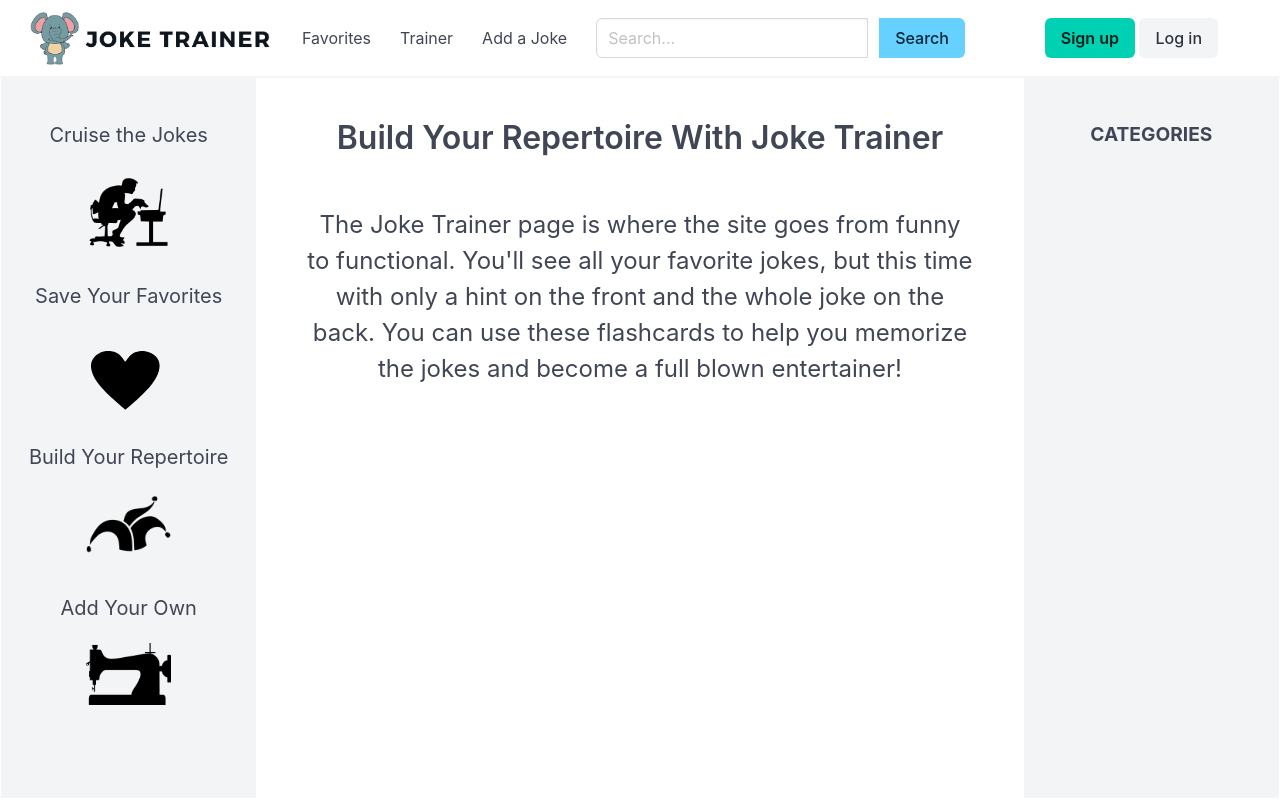
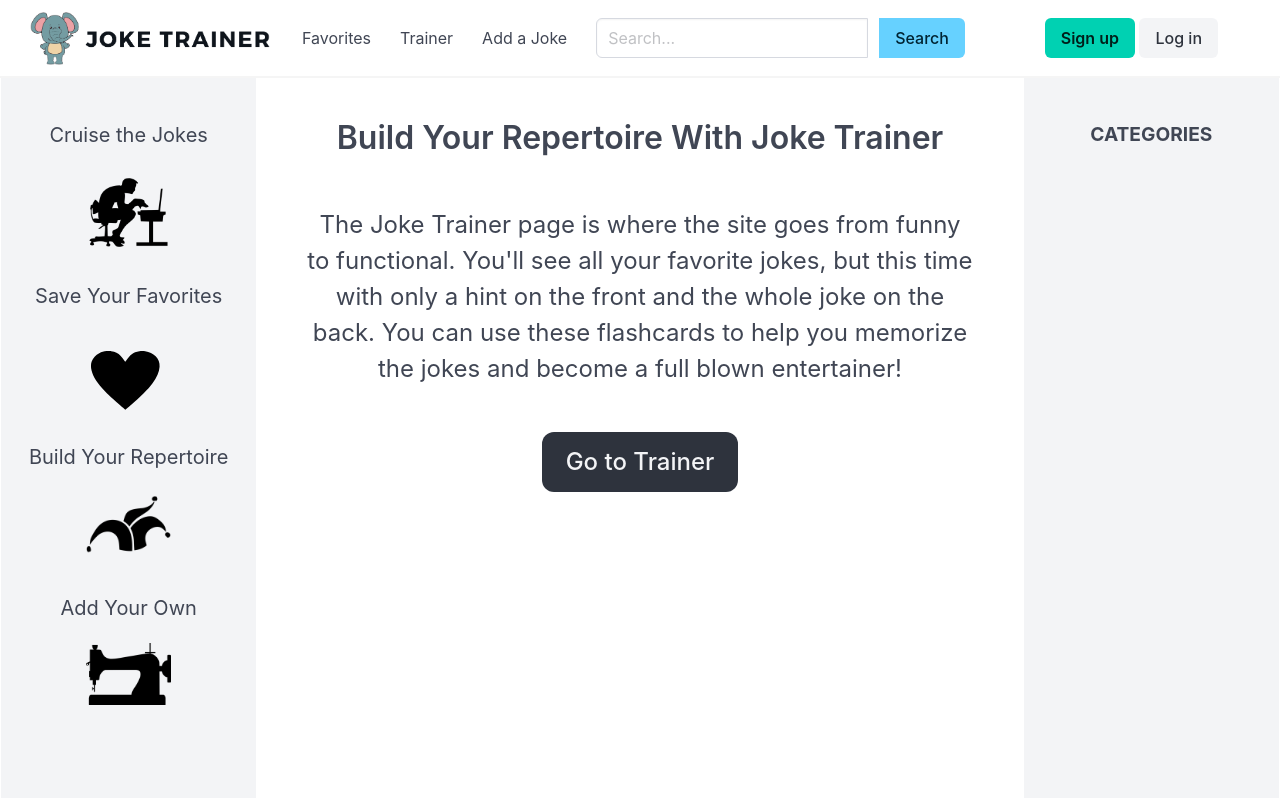
Before and after one commit to robbyhecht/joke-trainer, a Django app: page /about/trainer in a window 1280 px wide. Run offline with Django 3.2, Linux system fonts and the light colour scheme; data that the repository does not hold is empty; parts of the project's set-up code (start-up, migrations or seed data) failed here and were passed over; some libraries are stand-ins or nearby versions.

Commit message:
added buttons to about sections leading to relevant section

```diff
--- a/jt/templates/about_add.html
+++ b/jt/templates/about_add.html
@@ -9,4 +9,8 @@
   <h2 class="is-size-4 has-text-centered">If you've got some real zingers that you'd love to work into your act, you can add them to your collection. They'll appear with the rest of the library anytime you're signed into your account!</h2>
 </div>
 
+<div class="trainer-favorites-button-container">
+  <a href="{% url 'jt:add_joke' %}"><button class="button is-dark is-large" id="go-to-trainer-button">Add a Joke</button></a>
+</div>
+
 {% endblock %}
--- a/jt/templates/about_favorites.html
+++ b/jt/templates/about_favorites.html
@@ -9,4 +9,8 @@
   <h2 class="is-size-4 has-text-centered">If there's a joke you find hilarious and want to remember for later, you can add it to your own collection of favorite jokes. Once you're signed in, just press the blue button below the joke to save!</h2>
 </div>
 
+<div class="trainer-favorites-button-container">
+  <a href="{% url 'jt:favorites' %}"><button class="button is-dark is-large" id="go-to-trainer-button">Go to Favorites</button></a>
+</div>
+
   {% endblock %}
--- a/jt/templates/about_trainer.html
+++ b/jt/templates/about_trainer.html
@@ -9,4 +9,8 @@
   <h2 class="is-size-4 has-text-centered">The Joke Trainer page is where the site goes from funny to functional. You'll see all your favorite jokes, but this time with only a hint on the front and the whole joke on the back. You can use these flashcards to help you memorize the jokes and become a full blown entertainer!</h2>
 </div>
 
+<div class="trainer-favorites-button-container">
+  <a href="{% url 'jt:favorites_trainer' %}"><button class="button is-dark is-large" id="go-to-trainer-button">Go to Trainer</button></a>
+</div>
+
 {% endblock %}
--- a/jt/urls.py
+++ b/jt/urls.py
@@ -22,8 +22,6 @@ urlpatterns = [
   path('about/favorites', views.about_favorites, name = 'about_favorites'),
   path('about/trainer', views.about_trainer, name = 'about_trainer'),
   path('about/add', views.about_add, name = 'about_add'),
-
-
   path('search', views.search, name = 'search'),
   path('add', views.add_joke, name = 'add_joke'),
   path('delete/<int:id>', views.delete_joke, name = 'delete_joke'),
```
